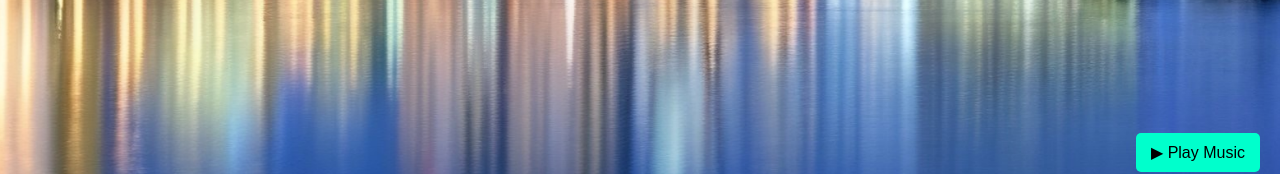
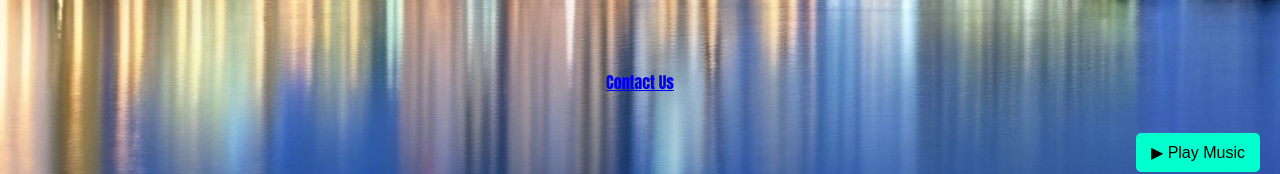
Before and after one commit to TheRealGorgeousGeorgeShow/TheGorgeousGeorgeShow, a plain HTML site: page index.html in a window 1280 px wide. Shown: the part 608-782 px from the top of the page. Drawn offline with Linux system fonts and the light colour scheme.

Commit message:
Update index.html

```diff
--- a/index.html
+++ b/index.html
@@ -224,6 +224,11 @@
   });
 </script>
 
+    <div class="contact-link">
+  <a href="mailto:therealgorgeousgeorgeshow@gmail.com">Contact Us</a>
+</div>
+
+
 
 
 </body>
```
